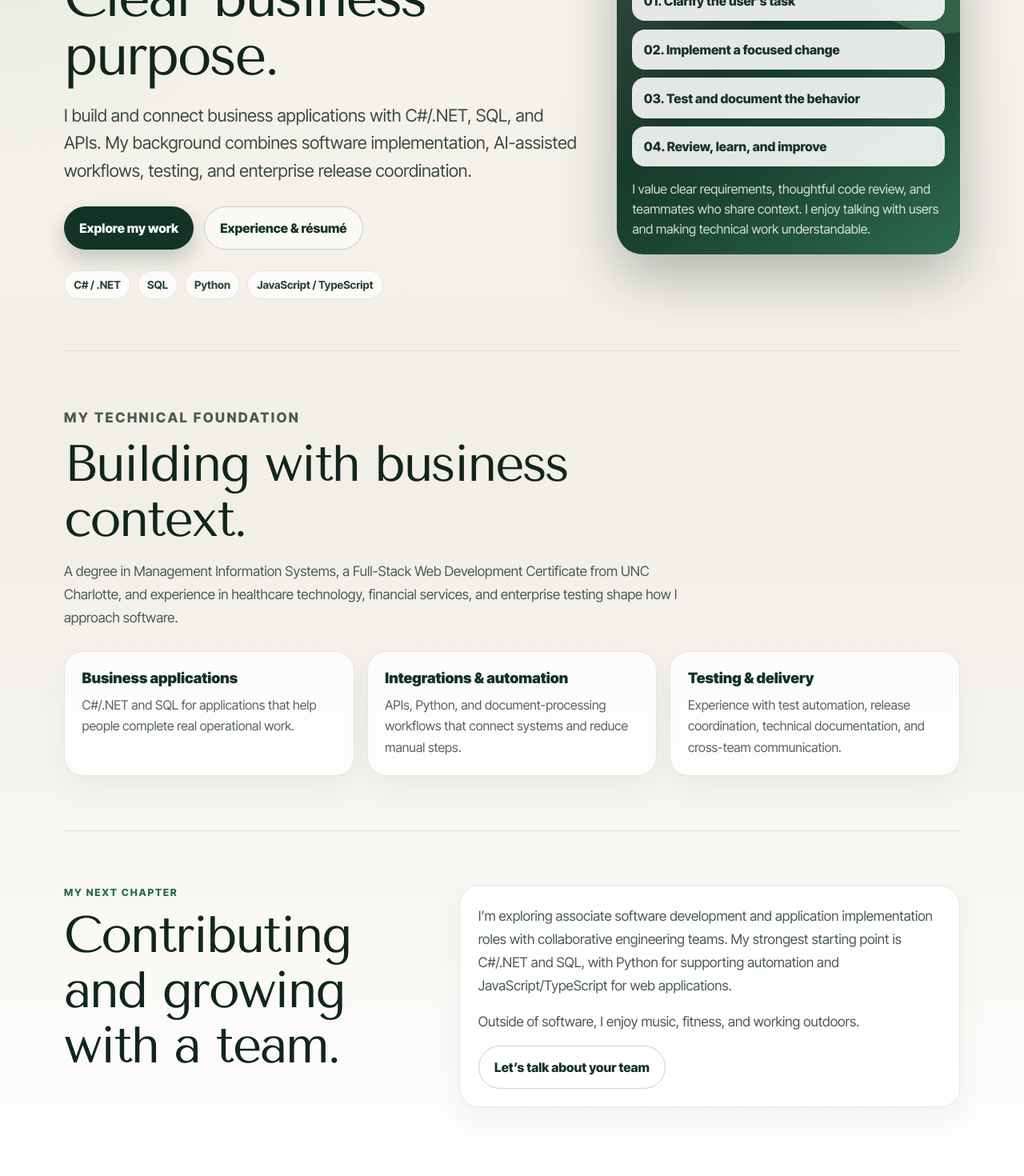
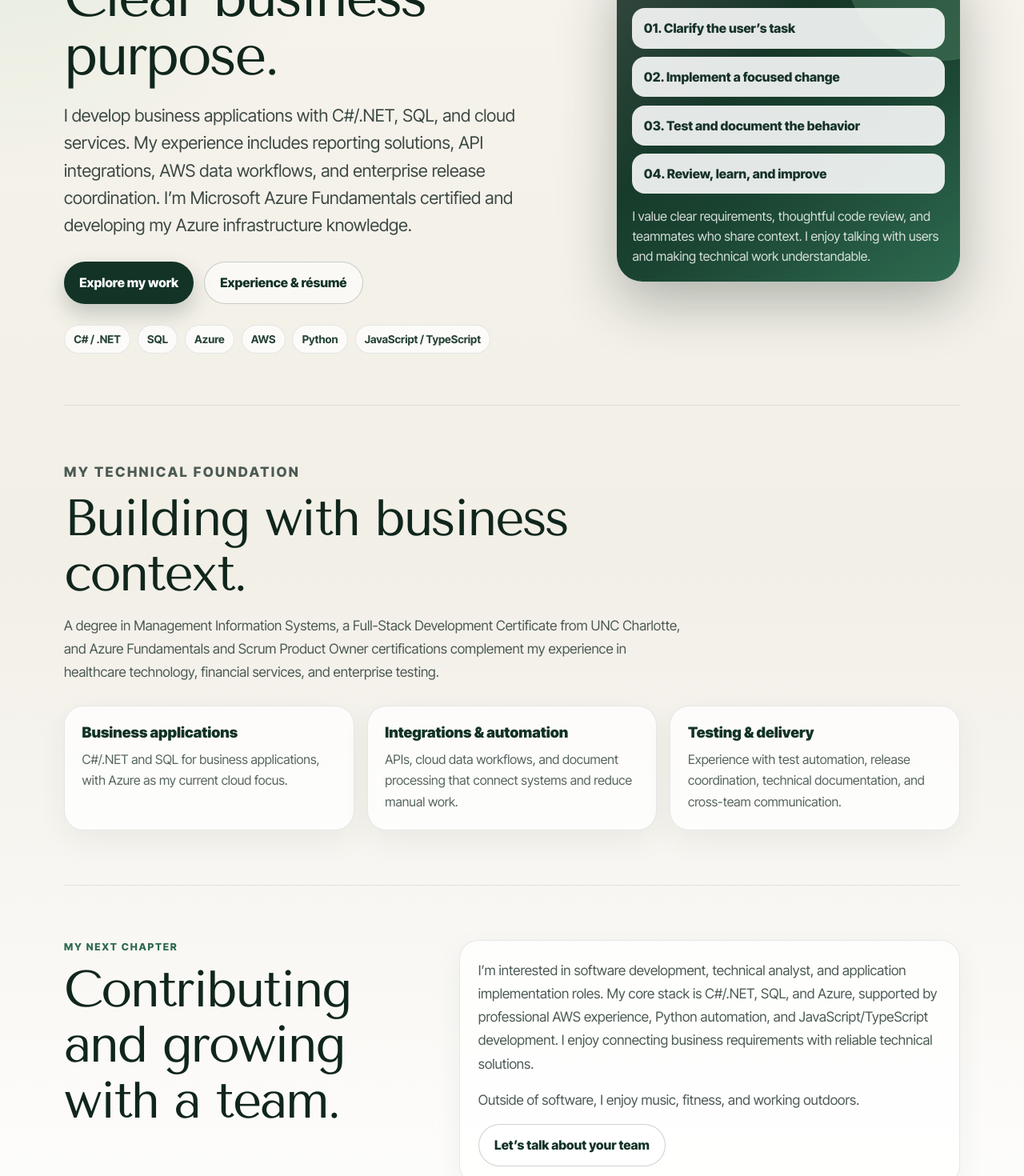
Before and after one commit to jake-magri/React-Portfolio, a Next.js app: page / in a window 1280 px wide. Shown: the part 300-1770 px from the top of the page at 80% size. Built offline with nearby package versions, Linux system fonts and the light colour scheme.

Commit message:
Align AboutMe.js with software and Azure profile

```diff
--- a/src/components/AboutMe.js
+++ b/src/components/AboutMe.js
@@ -1,8 +1,8 @@
  import Link from 'next/link';
 import styles from './AboutMe.module.css';
 const focusAreas = [
-  { title: 'Business applications', text: 'C#/.NET and SQL for applications that help people complete real operational work.' },
-  { title: 'Integrations & automation', text: 'APIs, Python, and document-processing workflows that connect systems and reduce manual steps.' },
+  { title: 'Business applications', text: 'C#/.NET and SQL for business applications, with Azure as my current cloud focus.' },
+  { title: 'Integrations & automation', text: 'APIs, cloud data workflows, and document processing that connect systems and reduce manual work.' },
   { title: 'Testing & delivery', text: 'Experience with test automation, release coordination, technical documentation, and cross-team communication.' },
 ];
 export default function AboutMe() {
@@ -11,9 +11,9 @@ export default function AboutMe() {
       <div className={styles.heroCopy}>
         <p className={styles.eyebrow}>Jake Magri · Software Developer · Charlotte, NC</p>
         <h1>Useful software.<br />Clear business purpose.</h1>
-        <p className={styles.heroText}>I build and connect business applications with C#/.NET, SQL, and APIs. My background combines software implementation, AI-assisted workflows, testing, and enterprise release coordination.</p>
+        <p className={styles.heroText}>I develop business applications with C#/.NET, SQL, and cloud services. My experience includes reporting solutions, API integrations, AWS data workflows, and enterprise release coordination. I’m Microsoft Azure Fundamentals certified and developing my Azure infrastructure knowledge.</p>
         <div className={styles.ctaRow}><Link href="/portfolio" className={styles.primaryCta}>Explore my work</Link><Link href="/resume" className={styles.secondaryCta}>Experience & résumé</Link></div>
-        <div className={styles.trustLine}>{['C# / .NET', 'SQL', 'Python', 'JavaScript / TypeScript'].map(s => <span key={s}>{s}</span>)}</div>
+        <div className={styles.trustLine}>{['C# / .NET', 'SQL', 'Azure', 'AWS', 'Python', 'JavaScript / TypeScript'].map(s => <span key={s}>{s}</span>)}</div>
       </div>
       <aside className={styles.heroCard} aria-label="What I bring to a team">
         <div className={styles.cardHeader}><span className={styles.statusDot} aria-hidden="true" /><span>From requirement to working software</span></div>
@@ -22,9 +22,9 @@ export default function AboutMe() {
       </aside>
     </section>
     <section className={styles.sectionBlock}>
-      <div className={styles.sectionIntro}><p className={styles.eyebrow}>My technical foundation</p><h2>Building with business context.</h2><p>A degree in Management Information Systems, a Full-Stack Web Development Certificate from UNC Charlotte, and experience in healthcare technology, financial services, and enterprise testing shape how I approach software.</p></div>
+      <div className={styles.sectionIntro}><p className={styles.eyebrow}>My technical foundation</p><h2>Building with business context.</h2><p>A degree in Management Information Systems, a Full-Stack Development Certificate from UNC Charlotte, and Azure Fundamentals and Scrum Product Owner certifications complement my experience in healthcare technology, financial services, and enterprise testing.</p></div>
       <div className={styles.focusGrid}>{focusAreas.map(a => <article key={a.title} className={styles.focusCard}><h3>{a.title}</h3><p>{a.text}</p></article>)}</div>
     </section>
-    <section className={styles.splitSection}><div><p className={styles.eyebrow}>My next chapter</p><h2>Contributing and growing with a team.</h2></div><div className={styles.copyCard}><p>I’m exploring associate software development and application implementation roles with collaborative engineering teams. My strongest starting point is C#/.NET and SQL, with Python for supporting automation and JavaScript/TypeScript for web applications.</p><p>Outside of software, I enjoy music, fitness, and working outdoors.</p><Link href="/contact" className={styles.secondaryCta}>Let’s talk about your team</Link></div></section>
+    <section className={styles.splitSection}><div><p className={styles.eyebrow}>My next chapter</p><h2>Contributing and growing with a team.</h2></div><div className={styles.copyCard}><p>I’m interested in software development, technical analyst, and application implementation roles. My core stack is C#/.NET, SQL, and Azure, supported by professional AWS experience, Python automation, and JavaScript/TypeScript development. I enjoy connecting business requirements with reliable technical solutions.</p><p>Outside of software, I enjoy music, fitness, and working outdoors.</p><Link href="/contact" className={styles.secondaryCta}>Let’s talk about your team</Link></div></section>
   </main>;
 }
```
